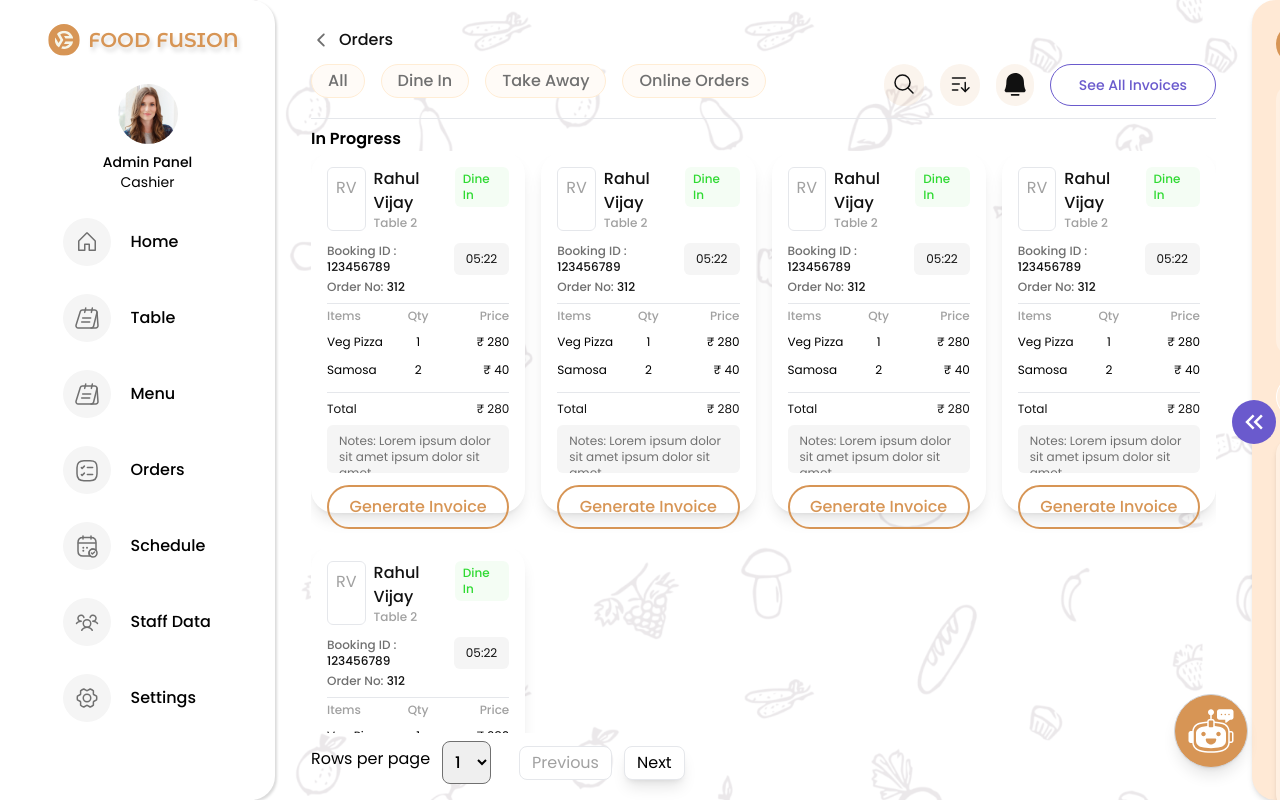
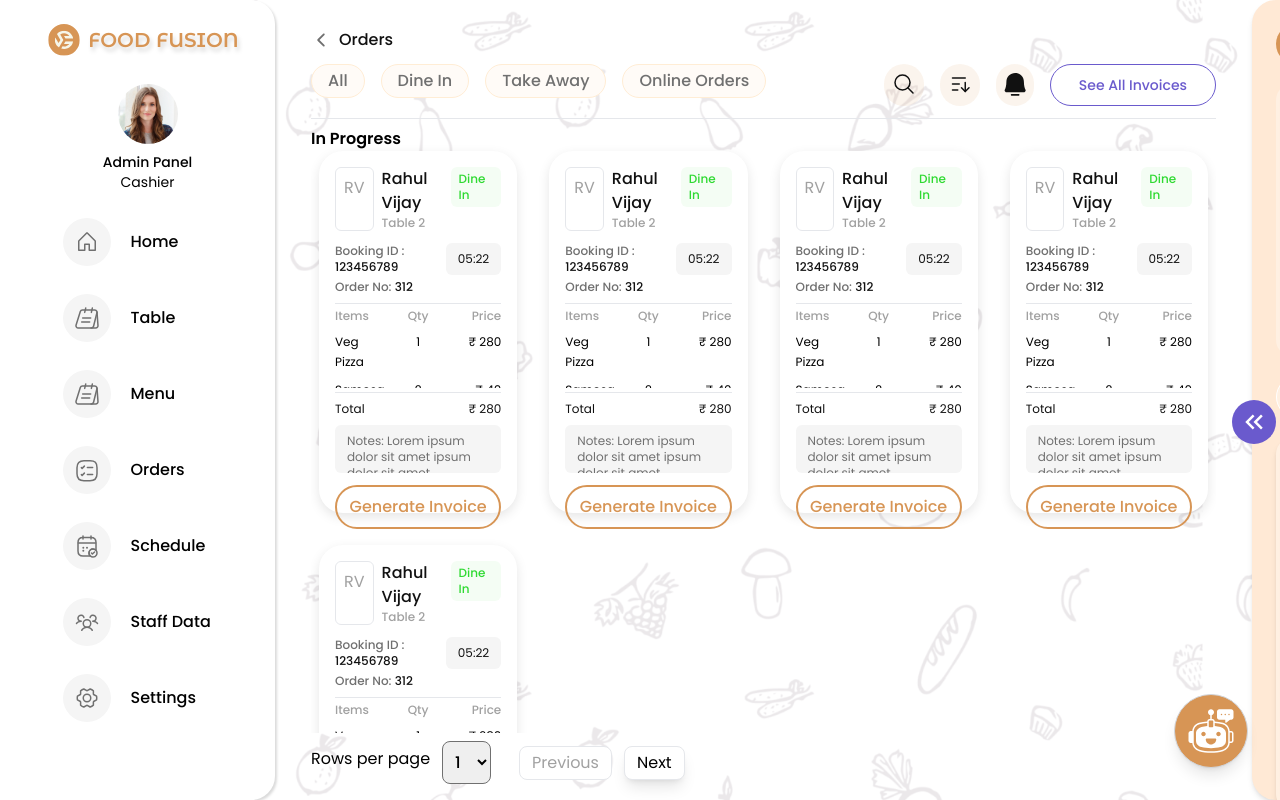
Before and after one commit to razikkhan98/Front-food-fusion, a React (Create React App) app: page /sendtokitchen in a window 1280 px wide. Built offline with nearby package versions, Linux system fonts and the light colour scheme.

Commit message:
new changes 21/2/25

```diff
--- a/src/App.css
+++ b/src/App.css
@@ -717,3 +717,10 @@ Schedule Page Css
 .schedule-popup-hover:hover {
   background-color: var(--cashier-hover-color);
 }
+
+/* -----------------
+Common Box Shadow Css
+*/
+.card-box-shadow{
+  box-shadow: rgba(0, 0, 0, 0.1) 0px 4px 12px;
+}
--- a/src/Components/Common/GenerateOrderCards/ordercards.jsx
+++ b/src/Components/Common/GenerateOrderCards/ordercards.jsx
@@ -18,7 +18,7 @@ const GenerateOrderCards = ({ OrderStatus }) => {
 
             {/* <div> */}
             {/* {[1, 2, 3, 4, 5, 6, 7, 8].map((i) => ( */}
-            <div className="max-w-xs h-[362px] bg-white rounded-3xl shadow-lg p-4 mb-4">
+            <div className="max-w-xs h-[362px] bg-white rounded-3xl card-box-shadow mx-2 p-4 mb-4">
                 {/* Date & Time */}
                 <div className="flex justify-between text-sm pb-3">
                     <div className='flex'>
```
